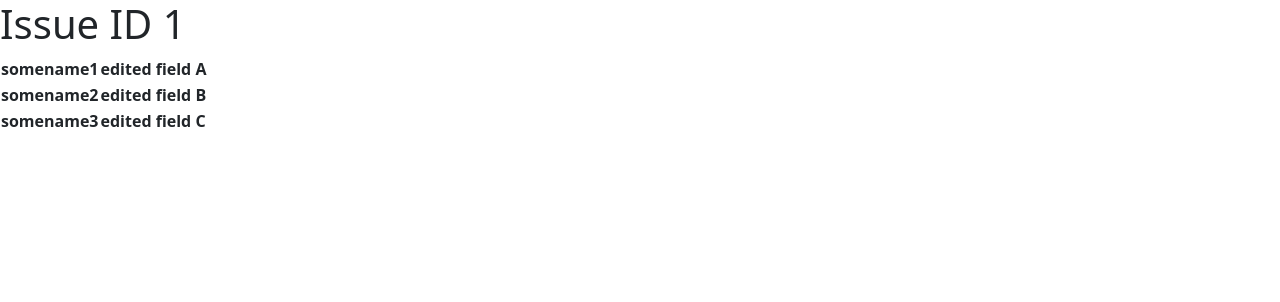
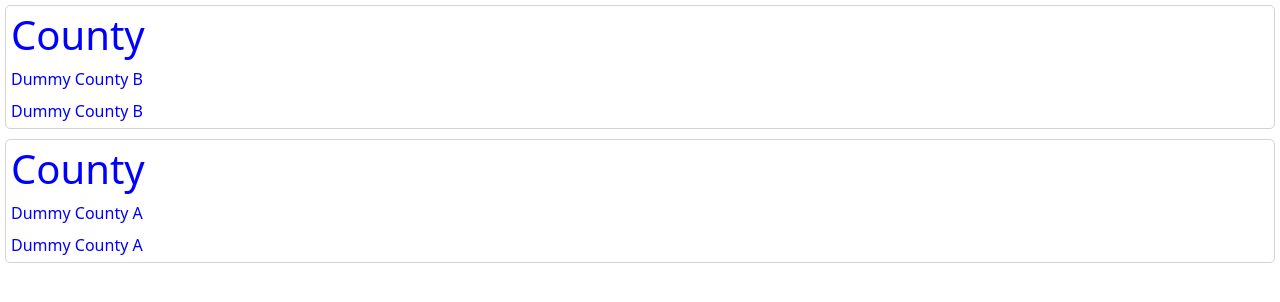
Before and after one commit to ethans2028/Calfus-Project, a React (Create React App) app in the folder client/: page /anomalies/1 in a window 1280 px wide. Shown: the top 302 px of the page. Built offline with nearby package versions, Linux system fonts and the light colour scheme.

Commit message:
set up basic structure for anomalies details

```diff
--- a/client/src/routes/AnomalyDetailPage.jsx
+++ b/client/src/routes/AnomalyDetailPage.jsx
@@ -1,37 +1,50 @@
-import React from 'react'
-import {useParams} from 'react-router-dom'
+import React, { useEffect, useState } from 'react';
+import { BrowserRouter as Router, Routes, Route, Link } from 'react-router-dom';
+import sampleData from '../sampleData.json';
 
 const AnomalyDetailPage = () => {
-  const issueID = useParams();
-    // temporary data for testing - will read from database later
-    const tempData = [
-        {id: 1, uname: 'somename1', actions: 'edited field A'},
-        {id: 2, uname: 'somename2', actions: 'edited field B'},
-        {id: 3, uname: 'somename3', actions: 'edited field C'}
-    ]
+  const dataArray = Object.values(sampleData);
+  const [items, setItems] = useState([]);
+  const [searchTerm, setSearchTerm] = useState('');
 
-    // code to read from database goes here
+  useEffect(() => {
+    setItems(dataArray);
+  }, []);
 
-
-    // mapping the data into a table format (will format the table later (heh))
-    const mappedData = tempData.map((edit) =>
-        <tr key={edit.id}>
-            <th>{edit.uname}</th>
-            <th>{edit.actions}</th>
-        </tr>
-    );
-
+  // const mappedData = dataArray.map((edit) =>
+  //       <tr key={edit.id}>
+  //           <th>{edit.uname}</th>
+  //           <th>{edit.actions}</th>
+  //       </tr>
+  // );
   return (
     <div>
-      <div>
-      <h1>Issue ID {issueID.id}</h1>
-        <table><tbody>{mappedData}</tbody></table>
 
-    </div>
+      <div style={{ display: 'flex', flexDirection: 'column' }}>
+      {
+            dataArray.map((item) => (
+               <div
+                  key={item.id}
+                  style={{
+                  color: 'blue',
+                  textDecoration: 'none',
+                  border: '1px solid lightgrey',
+                  borderRadius: '5px',
+                  padding: '5px',
+                  margin: '5px',
+                  }}
+               >
+                  <h1>County</h1>
+                  {item.County}
+                  <h1></h1>
+                  {item.County}
 
-
-    </div>
-  )
+               </div>
+            ))
+            }
+          </div>
+        </div>
+  );
 }
 
 export default AnomalyDetailPage
--- a/client/src/routes/cic.jsx
+++ b/client/src/routes/cic.jsx
@@ -1,6 +1,6 @@
 import React, { useEffect, useState } from 'react';
 import { BrowserRouter as Router, Routes, Route, Link } from 'react-router-dom';
-import AnomalyDetailPage from './AnomalyDetailPage';
+import AnomalyDetailPage from './cic';
 import UpdatePage from './NewAnomalyPage';
 import Home from './Login';
 import sampleData from '../sampleData.json';
--- a/client/src/sampleData.json
+++ b/client/src/sampleData.json
@@ -15,7 +15,7 @@
       "Issue Start Date": "Dummy Issue Start Date 1",
       "Est Resolution Date": "Dummy Est Resolution Date 1",
       "Issue Resolve Date": "Dummy Issue Resolve Date 1",
-      "id": "Dummy ID 1"
+      "id": 1
    },
    "dataObject2": {
       "County": "Dummy County A",
@@ -33,6 +33,6 @@
       "Issue Start Date": "Dummy Issue Start Date 2",
       "Est Resolution Date": "Dummy Est Resolution Date 2",
       "Issue Resolve Date": "Dummy Issue Resolve Date 2",
-      "id": "Dummy ID 2"
+      "id": 2
    }
 }
```
Also changed, not shown: client/src/components/FetchData.js (added, +9 -0 lines).
